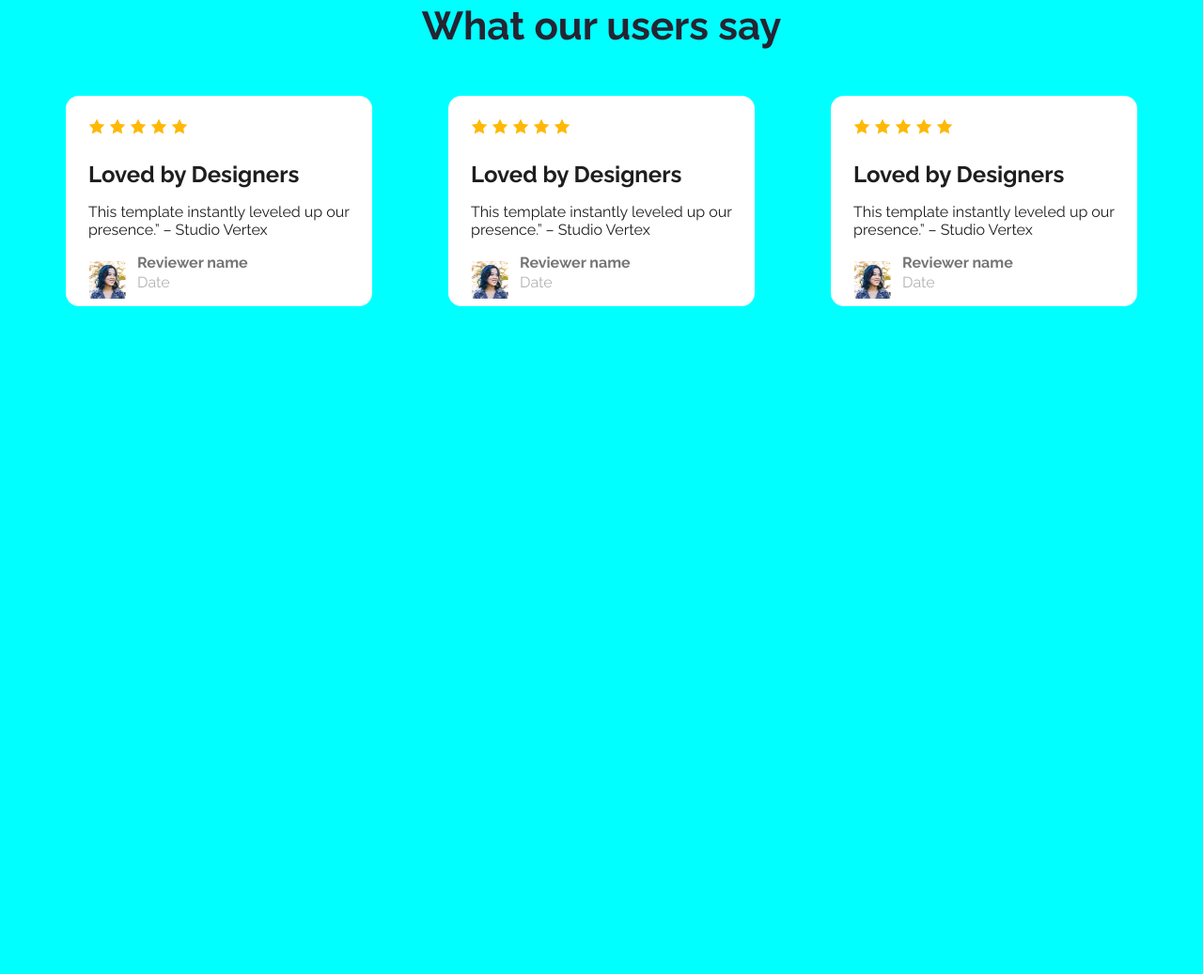
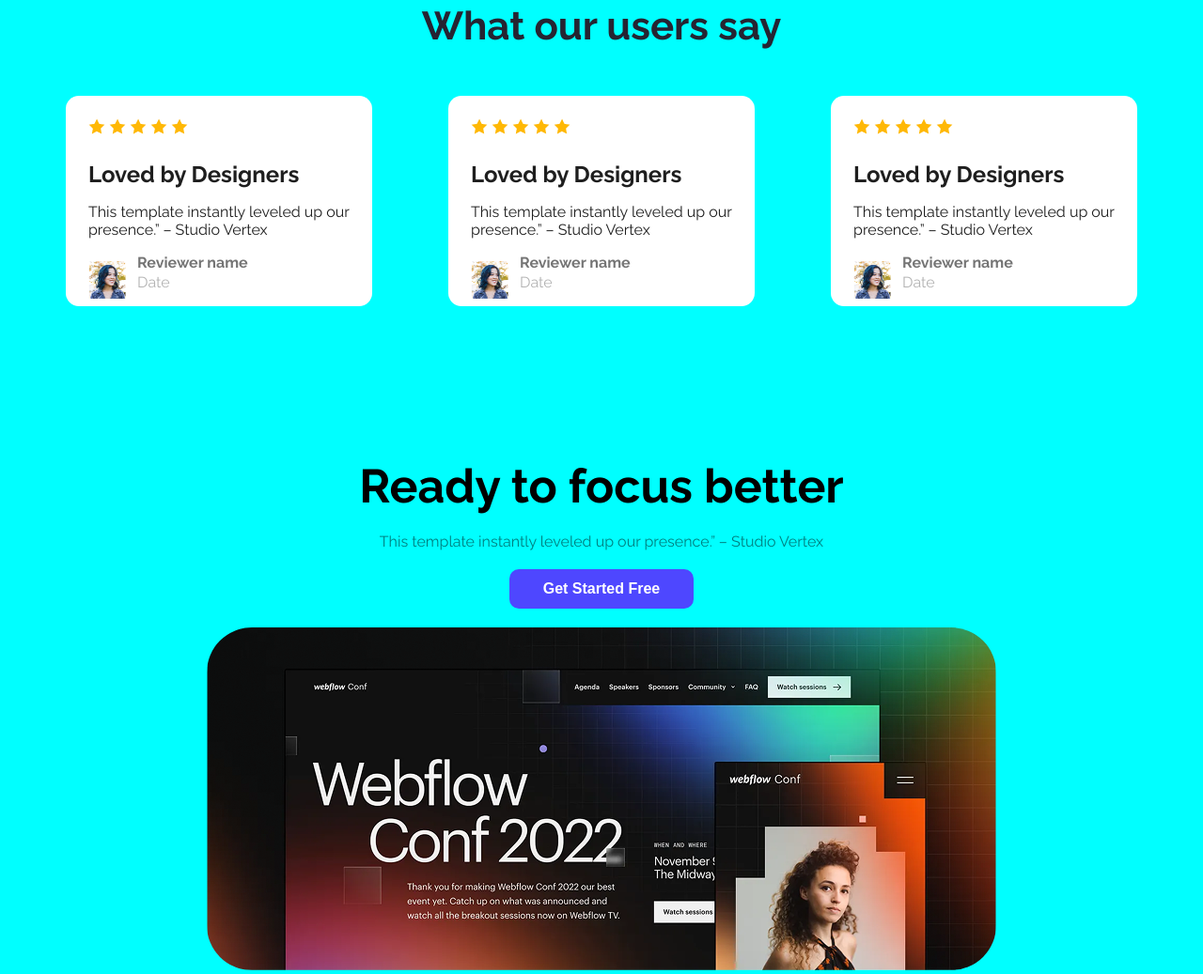
Before and after one commit to rprottoy/Assignment-One, a plain HTML site: page index.html in a window 1280 px wide. Shown: the part 1701-2738 px from the top of the page at 94% size. Before the commit the page ends 2027 px from the top, so only its background shows below. Drawn offline with Linux system fonts and the light colour scheme.

Commit message:
Bottom banner

```diff
--- a/index.css
+++ b/index.css
@@ -24,7 +24,7 @@ height: 698px;
 }
 
 /* Common Styles */
-.sign-up,.focus-btn, .action-btn{
+.sign-up,.focus-btn, .action-btn, .get-started{
   padding: 12px 36px;
   background-color: #4E47FF;
   border: none;
@@ -193,3 +193,27 @@ font-weight: bold;
   font-size: 16px;
   color: #757575;
 }
+.fourth-section{
+  margin-top: 91px;
+  align-items: center;
+}
+.fourth-section-heading{
+  padding-top: 71px;
+  margin-bottom: 20px;
+  font-size: 50px;
+  font-weight: bold;
+  color: #000000;
+}
+.fourth-section-description{
+  color: #000000;
+  opacity: .5;
+  font-size: 16px;
+  margin-bottom: 20px;
+}
+.get-started{
+  margin-bottom: 20px;
+}
+.wc-big{
+  width: 840px;
+  border-radius: 48px;
+}
--- a/index.html
+++ b/index.html
@@ -139,8 +139,16 @@
 
       </section>
 
+
       <!-- Button Section -->
-       <section>
+       <section class="fourth-section">
+
+          <h3 class="fourth-section-heading">Ready to focus better</h3>
+        <p class="fourth-section-description">This template instantly leveled up our presence.” – Studio Vertex</p>
+
+          <button class="get-started">Get Started Free</button>
+        <br>
+        <img class="wc-big" src="B12A01-landing-launchpad/Assets/wc-big.png" alt="">
 
        </section>
     </main>
```
